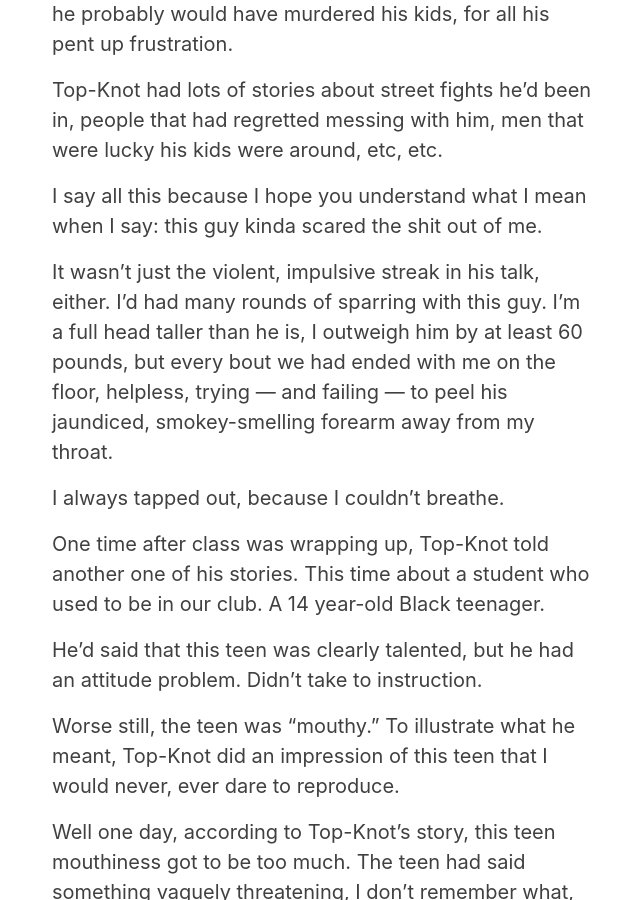
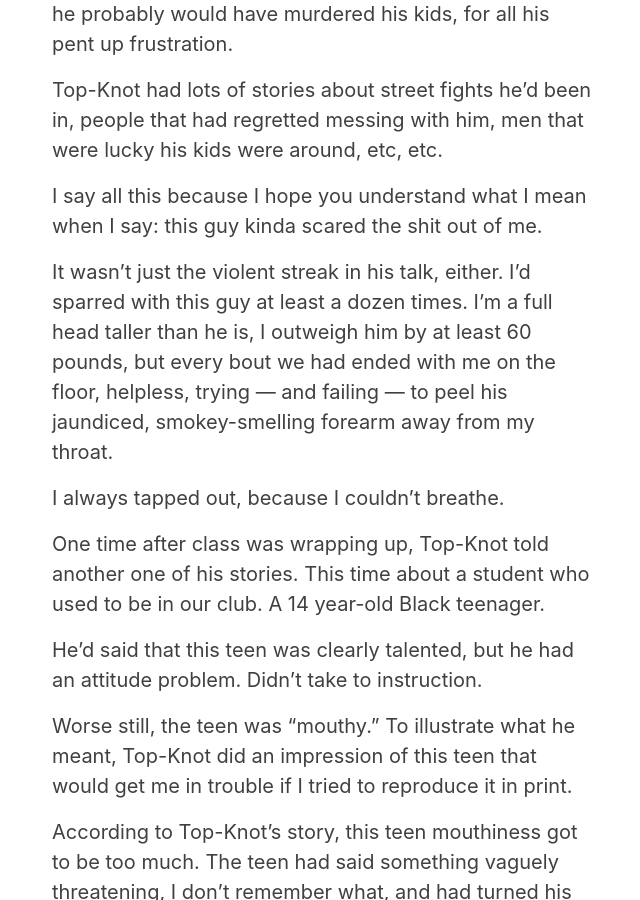
Before and after one commit to seinwave/msdev, a Jekyll site: the page built from _posts/2020-06-01-choking.md, in a window 1280 px wide and 900 px high, scrolled down 1227 px. Shown: the whole window, without its empty margins (141-781 px from the left). Built offline with Jekyll 4.4.1, drawn with Linux system fonts in a browser that asks for light colours; nearby versions of some CDN libraries; some of the changed text lies outside the part shown.

Commit message:
new post

```diff
--- a/_posts/2020-06-01-choking.md
+++ b/_posts/2020-06-01-choking.md
@@ -22,7 +22,7 @@
 
 I say all this because I hope you understand what I mean when I say: this guy kinda scared the shit out of me.
 
-It wasn't just the violent, impulsive streak in his talk, either. I'd had many rounds of sparring with this guy. I'm a full head taller than he is, I outweigh him by at least 60 pounds, but every bout we had ended with me on the floor, helpless, trying — and failing — to peel his jaundiced, smokey-smelling forearm away from my throat.
+It wasn't just the violent streak in his talk, either. I'd sparred with this guy at least a dozen times. I'm a full head taller than he is, I outweigh him by at least 60 pounds, but every bout we had ended with me on the floor, helpless, trying — and failing — to peel his jaundiced, smokey-smelling forearm away from my throat.
 
 I always tapped out, because I couldn't breathe.
 
@@ -30,9 +30,9 @@
 
 He'd said that this teen was clearly talented, but he had an attitude problem. Didn't take to instruction.
 
-Worse still, the teen was "mouthy." To illustrate what he meant, Top-Knot did an impression of this teen that I would never, ever dare to reproduce.
+Worse still, the teen was "mouthy." To illustrate what he meant, Top-Knot did an impression of this teen that would get me in trouble if I tried to reproduce it in print.
 
-Well one day, according to Top-Knot's story, this teen mouthiness got to be too much. The teen had said something vaguely threatening, I don't remember what, and had turned his back on Top-Knot to leave the club, possibly for good.
+According to Top-Knot's story, this teen mouthiness got to be too much. The teen had said something vaguely threatening, I don't remember what, and had turned his back on Top-Knot to leave the club, possibly for good.
 
 And Top-Knot had sprung over to him, wrapped him up in a choke-hold, and choked this teen until he passed out.
 
@@ -52,4 +52,10 @@
 
 And the other men in the class? The ones nodding along to Top-Knot's story? A good percentage of them were cops.
 
-Silence is violence, and Black Lives Matter. Obviously.
+I didn't speak up then. If I had said something, I'm not convinced I would have changed Top-Knot's views, or the views of the assenting cops in the room.
+
+But it might have, at the very least, added a little friction to the atmosphere. Would have made sharing that kind of story a little less fun for Top-Knot. Which, while not a huge difference, would have been a step in the right direction.
+
+I think my silence is what people mean when they say "silence is violence." And I regret it.
+
+Black Lives Matter. Obviously.
```
